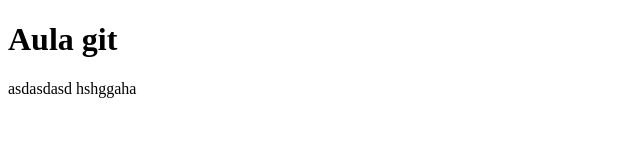
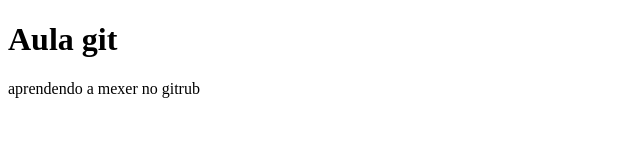
Before and after one commit to clarinha95/aulagit2, a plain HTML site: page index.html in a window 1280 px wide. Shown: the full height of the page, 0-640 px from the left. Drawn offline with Linux system fonts and the light colour scheme.

Commit message:
adicionei um paragrafo

```diff
--- a/index.html
+++ b/index.html
@@ -7,7 +7,6 @@
 </head>
 <body>
     <h1>Aula git</h1>
-    asdasdasd
-    hshggaha
+    <p>aprendendo a mexer no gitrub</p>
 </body>
 </html>
```
